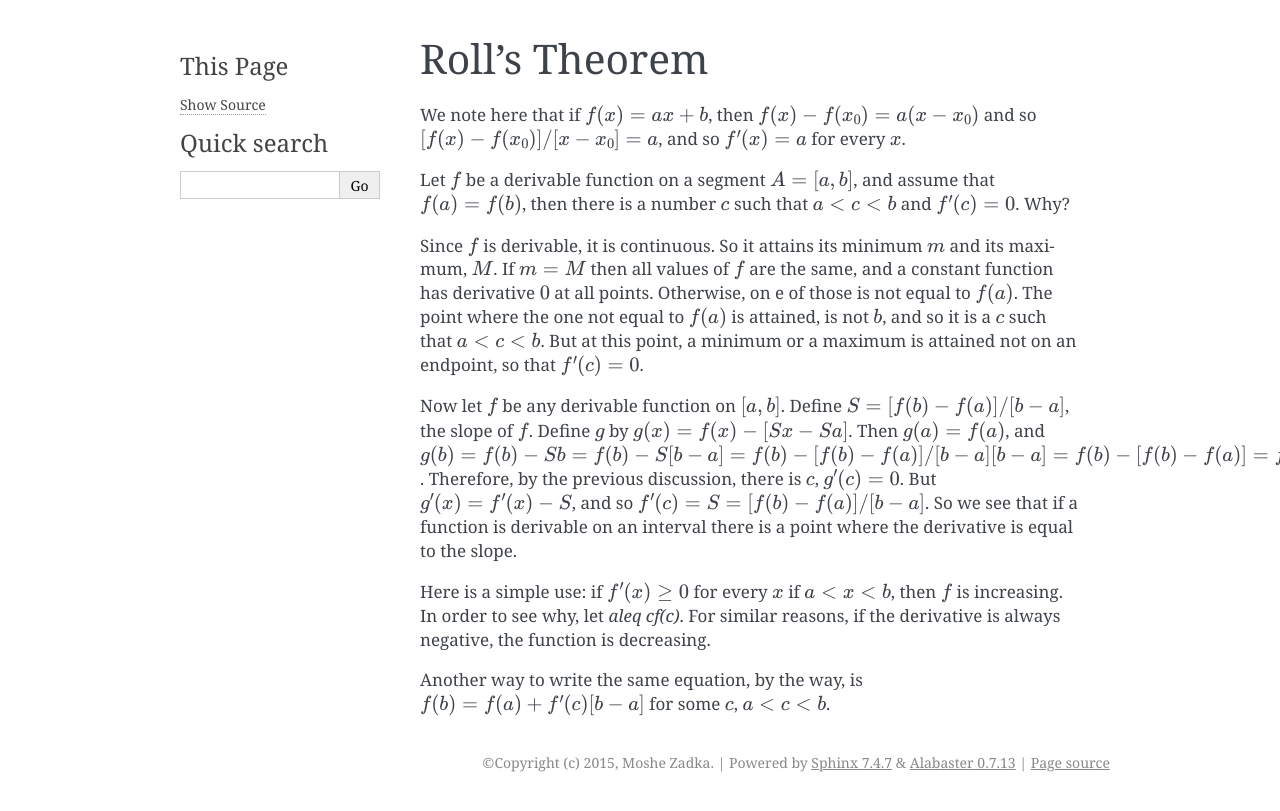
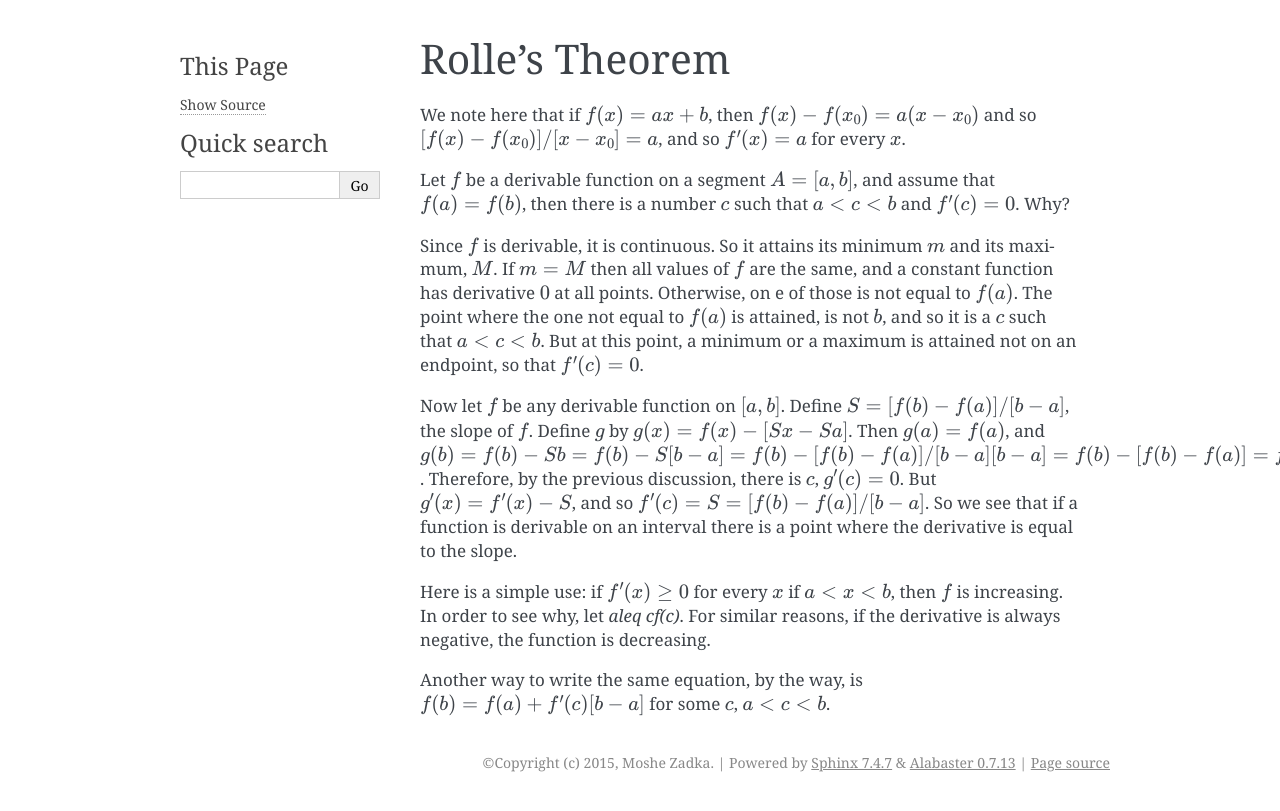
Before and after one commit to moshez/calculus101, a Sphinx documentation site: the page built from docs/rolle-theorem.rst, in a window 1280 px wide. Shown: the top 811 px of the page. Built offline with Sphinx 7.4.7, drawn with Linux system fonts in a browser that asks for light colours; the version number could not be read and is left out.

Commit message:
'Rolle', not 'Roll'

```diff
--- a/README.rst
+++ b/README.rst
@@ -33,3 +33,4 @@ Authors
 =======
 
 * Moshe Zadka <zadka.moshe@gmail.com>
+* Joanna Tsang <j.m.f.tsang@cantab.net>
--- a/docs/index.rst
+++ b/docs/index.rst
@@ -24,7 +24,7 @@ Calculus 101
     limit
     continuity
     derivative
-    roll-theorem
+    rolle-theorem
     integral
     exponential
     story
--- a/docs/roll-theorem.rst
+++ b/docs/rolle-theorem.rst
@@ -1,5 +1,5 @@
-Roll's Theorem
-==============
+Rolle's Theorem
+===============
 We note here that if :math:`f(x)=ax+b`, then :math:`f(x)-f(x_0)=a(x-x_0)` and so :math:`[f(x)-f(x_0)]/[x-x_0]=a`, and so :math:`f'(x)=a` for every :math:`x`.
 
 Let :math:`f` be a derivable function on a segment :math:`A=[a,b]`, and assume that :math:`f(a)=f(b)`, then there is a number :math:`c` such that :math:`a<c<b` and :math:`f'(c)=0`. Why?
```
